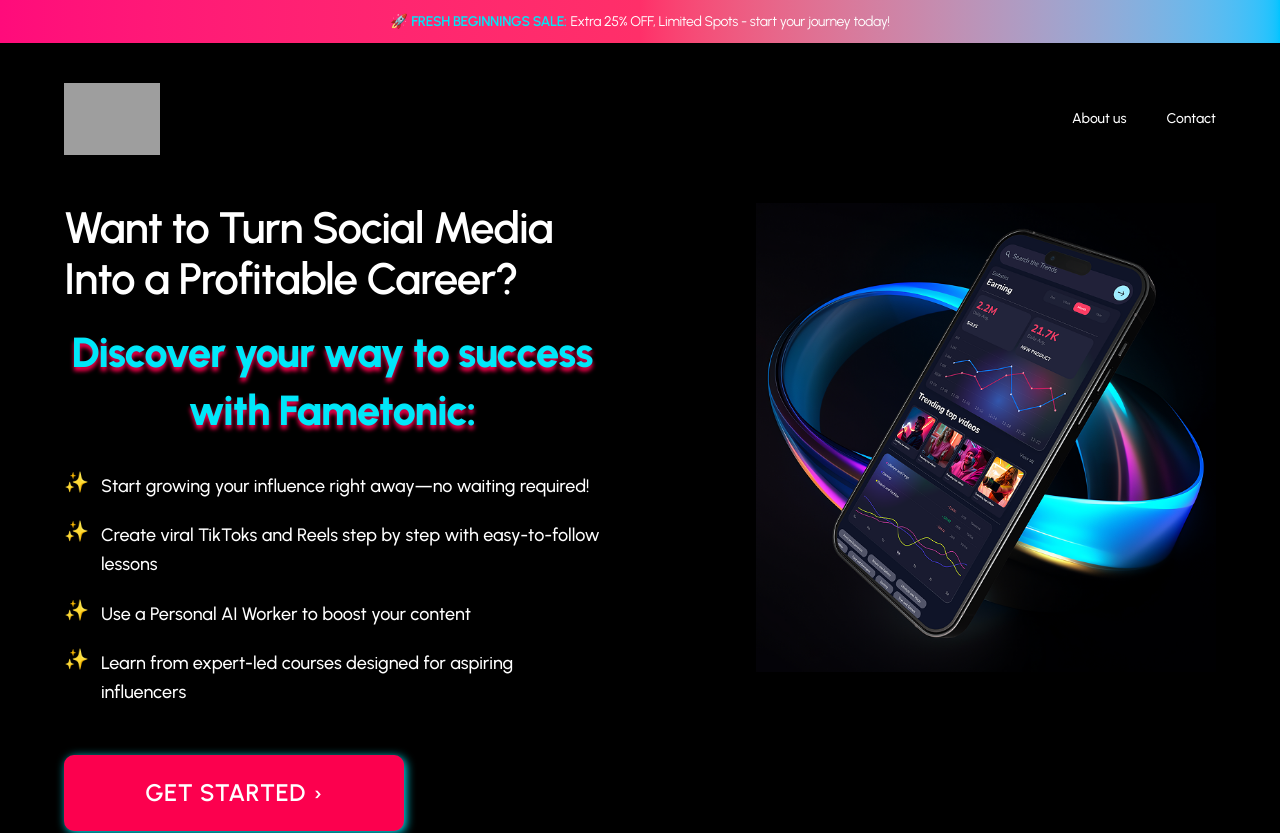
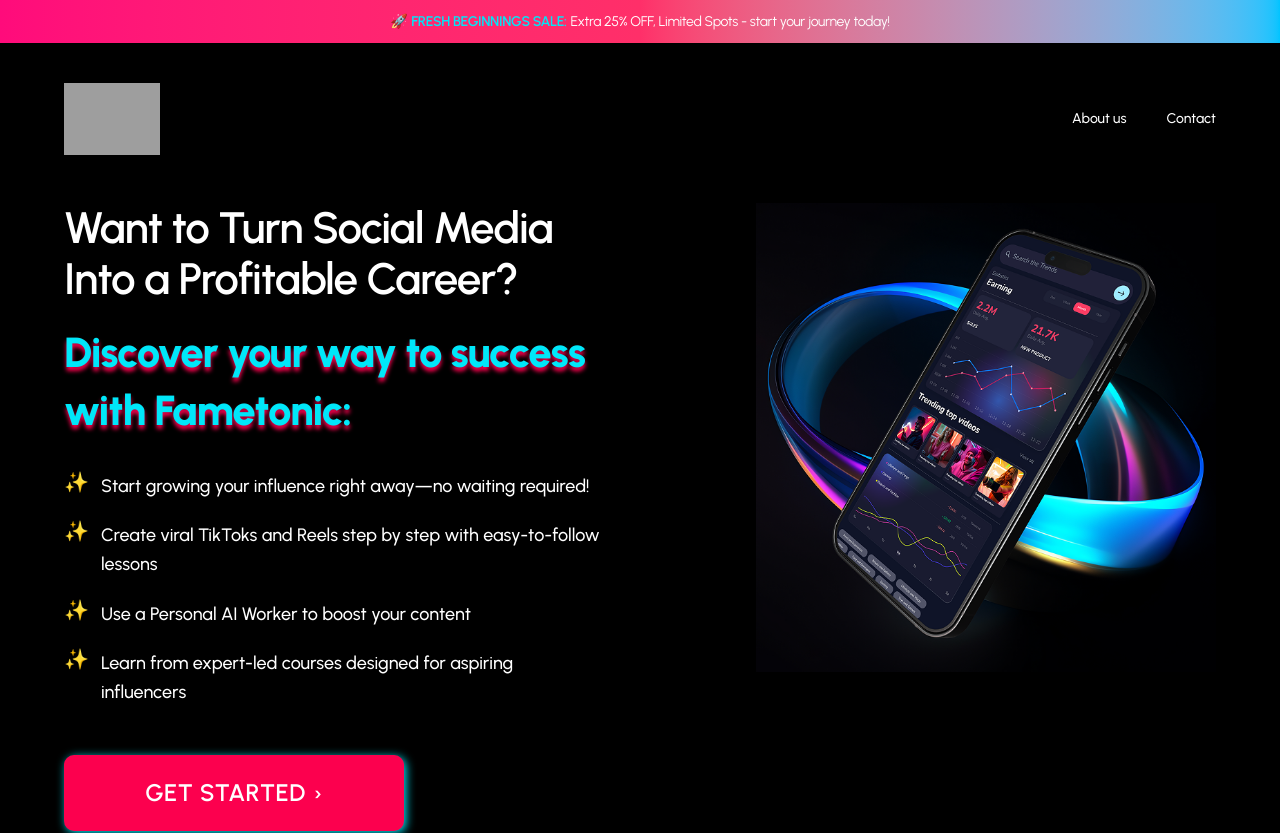
Before and after one commit to pavelrahman619/netzet-assignment, a Next.js app: page / in a window 1280 px wide. Shown: the top 833 px of the page. Built offline with nearby package versions, Linux system fonts and the light colour scheme; grey boxes are pictures that could not be loaded.

Commit message:
add text left

```diff
--- a/src/app/page.tsx
+++ b/src/app/page.tsx
@@ -71,7 +71,7 @@
             Want to Turn Social Media Into a Profitable Career?
             </h1>
             <h2
-              className="text-[30px] sm:text-[38px] md:text-[42px] font-extrabold leading-snug tracking-tight mb-8 text-center"
+              className="text-[30px] sm:text-[38px] md:text-[42px] font-extrabold leading-snug tracking-tight mb-8 text-center sm:text-left"
               style={{
                 color: '#00E7F9',
                 textShadow: '0px 4px 4px #FC004E'
```
